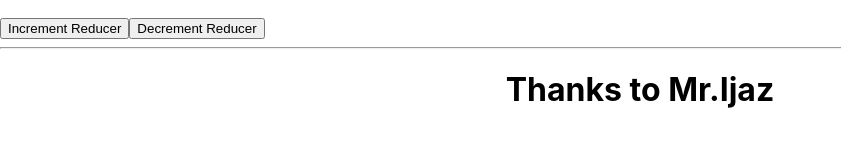
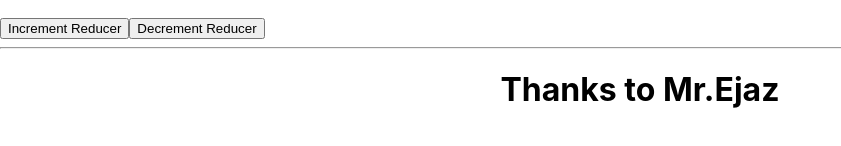
Before and after one commit to Nabeel87/session-5, a React (Create React App) app: page / in a window 1280 px wide. Shown: the part 290-436 px from the top of the page, without its empty margins (0-841 px from the left). Built offline with nearby package versions, Linux system fonts and the light colour scheme.

Commit message:
Update App.js

```diff
--- a/src/App.js
+++ b/src/App.js
@@ -14,7 +14,7 @@ function App() {
       <div>
         <Parent />
         <hr/>
-        <h1 align='center'>Thanks to Mr.Ijaz</h1>
+        <h1 align='center'>Thanks to Mr.Ejaz</h1>
       </div>
     </CounterContext.Provider>
   );
```
